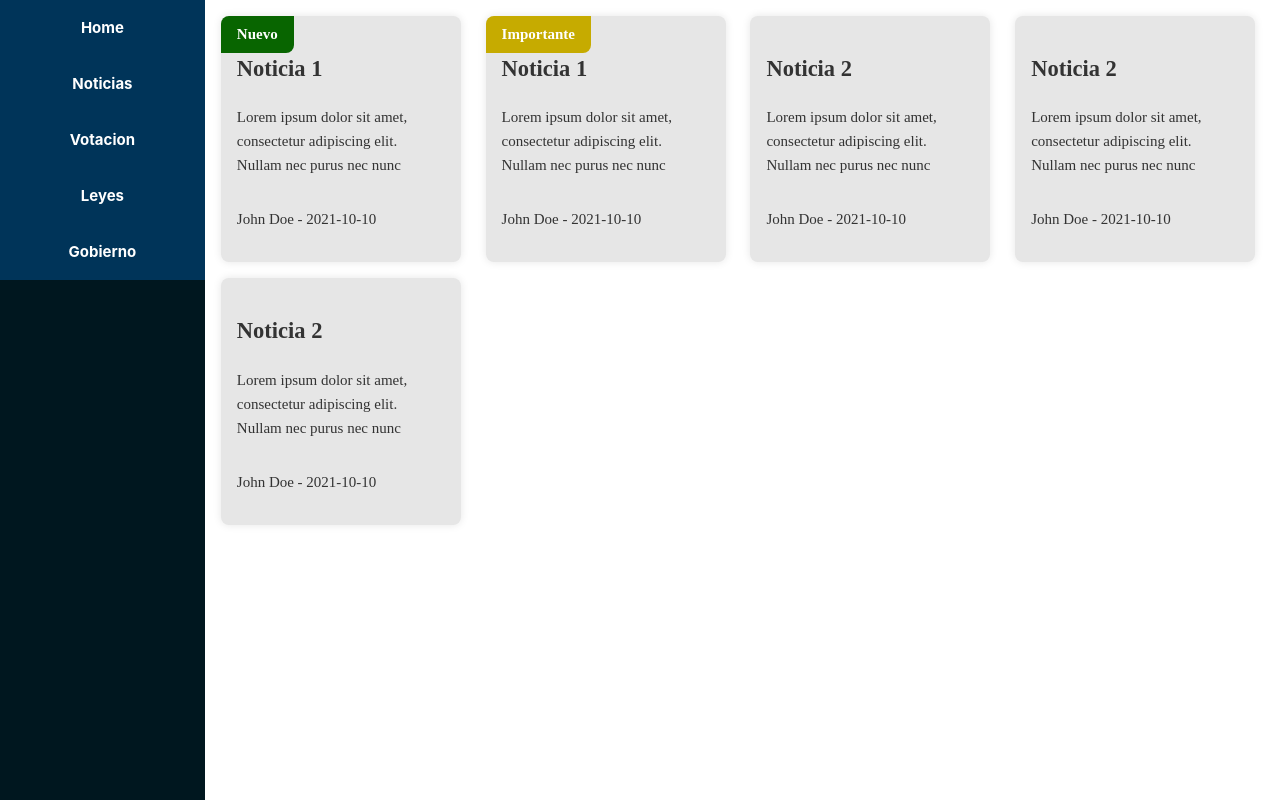
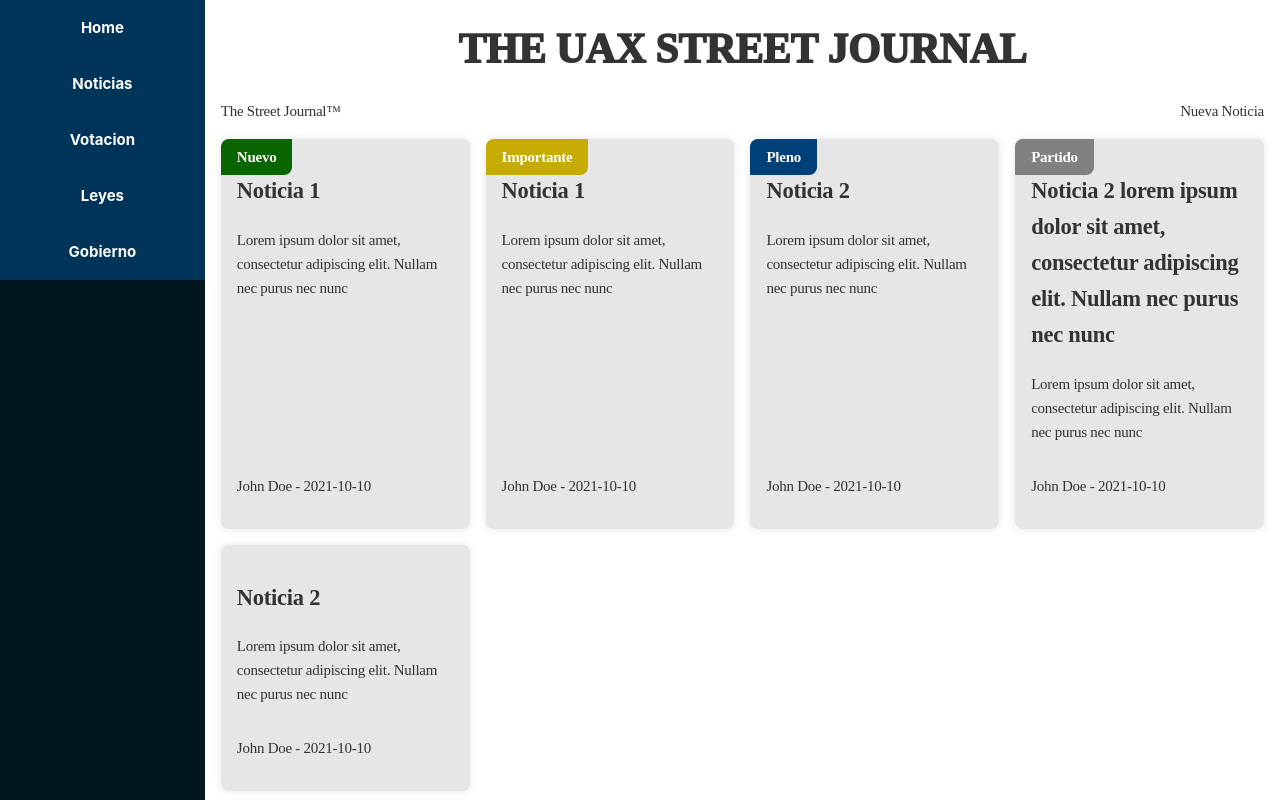
Before and after one commit to papiricoh/voteWeb, a Vue app: page /news in a window 1280 px wide. Built offline with nearby package versions, Linux system fonts and the light colour scheme; a web font is replaced by a local one; what highcharts-vue would draw is missing.

Commit message:
Update NewsView component with new alert types and enhanced styling; add header elements

```diff
--- a/src/views/NewsView.vue
+++ b/src/views/NewsView.vue
@@ -35,15 +35,15 @@
             content: 'Lorem ipsum dolor sit amet, consectetur adipiscing elit. Nullam nec purus nec nunc',
             date: '2021-10-10',
             author: 'John Doe',
-            alert: null
+            alert: 'session'
           },
           {
-            title: 'Noticia 2',
+            title: 'Noticia 2 lorem ipsum dolor sit amet, consectetur adipiscing elit. Nullam nec purus nec nunc',
             subtitle: 'Lorem ipsum dolor sit amet, consectetur adipiscing elit. Nullam nec purus nec nunc',
             content: 'Lorem ipsum dolor sit amet, consectetur adipiscing elit. Nullam nec purus nec nunc',
             date: '2021-10-10',
             author: 'John Doe',
-            alert: null
+            alert: 'party'
           },
           {
             title: 'Noticia 2',
@@ -64,11 +64,19 @@
 
 <template>
   <main>
+    <div style="align-self: center; font-weight: 1000; font-size: 2.6rem;">THE UAX STREET JOURNAL</div>
+    <div class="news_header">
+      <div>The Street Journal™</div>
+      <div class="news_new_new">Nueva Noticia</div>
+    </div>
+
     <div class="news_list">
       <div v-for="anew in news" class="news_item">
         <div v-if="anew.alert == 'new'" class="news_alert n_alert_new">Nuevo</div>
         <div v-else-if="anew.alert == 'urgent'" class="news_alert n_alert_urgent">Importante</div>
-        <div class="news_header">
+        <div v-else-if="anew.alert == 'session'" class="news_alert n_alert_session">Pleno</div>
+        <div v-else-if="anew.alert == 'party'" class="news_alert n_alert_party">Partido</div>
+        <div class="news_item_header">
           <h2>{{ anew.title }}</h2>
           <p>{{ anew.subtitle }}</p>
         </div>
@@ -88,6 +96,8 @@
   align-items: stretch;
   margin-left: 16vw;
   font-family: Escrow Condensed, Times New Roman, serif;
+  font-stretch: normal;
+  letter-spacing: -.25px;
   color: #333;
 }
 .news_list {
@@ -109,7 +119,6 @@
   justify-content: space-between;
   transition: .4s;
   cursor: pointer;
-  max-width: 26vh;
 }
 
 .news_item:hover {
@@ -137,4 +146,32 @@
   background-color: rgb(198, 171, 0);
 }
 
+.n_alert_session {
+  background-color: rgb(0, 64, 120);
+}
+
+.n_alert_party {
+  background-color: grey;
+}
+
+.news_header {
+  display: flex;
+  align-items: center;
+  justify-content: space-between;
+}
+
+.news_new_new {
+  color: #333;
+  cursor: pointer;
+}
+.news_new_new:hover {
+  color: black;
+  text-decoration: underline;
+  cursor: pointer;
+}
+
+.news_new_new:active {
+  color: #333;
+}
+
 </style>
```
